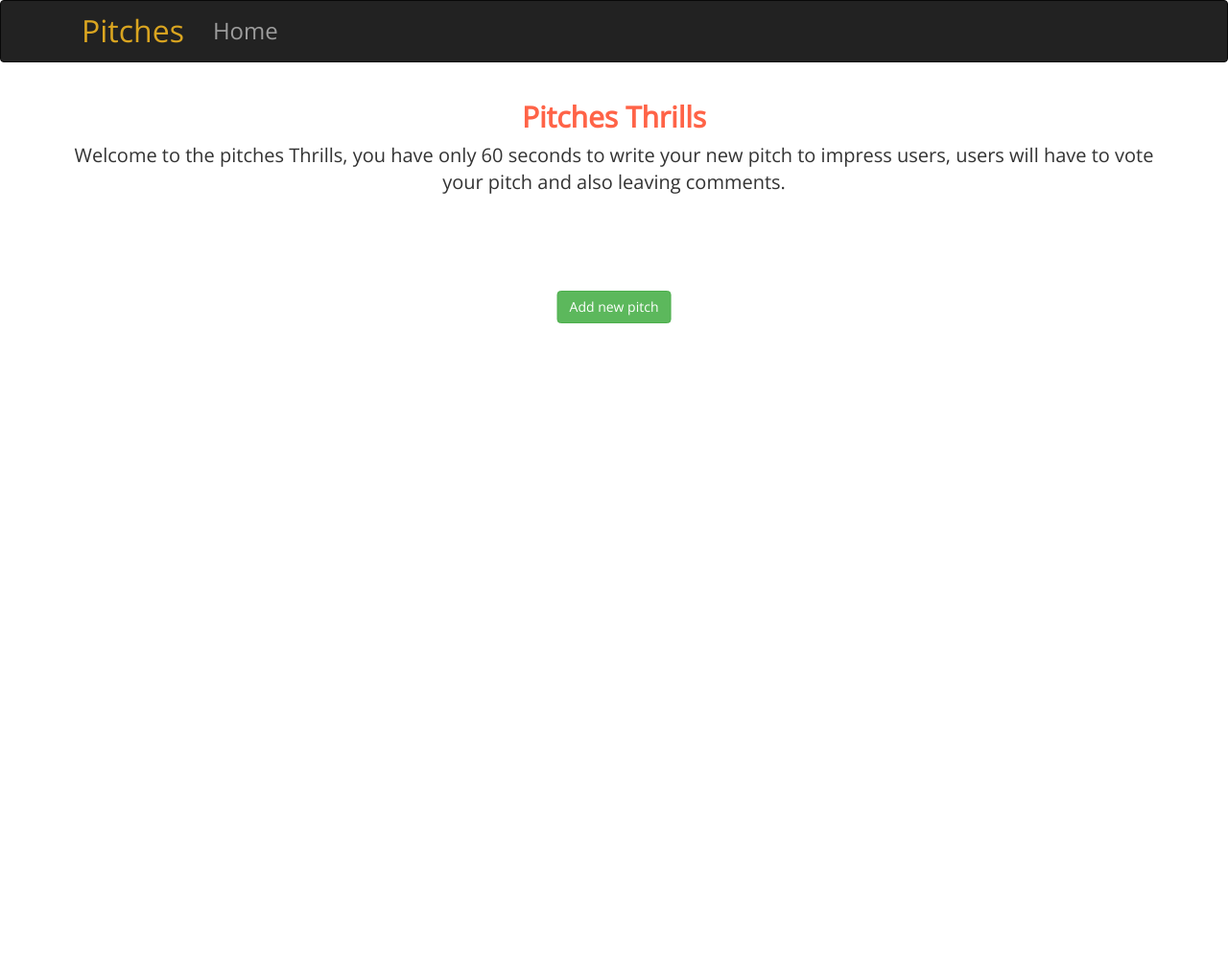
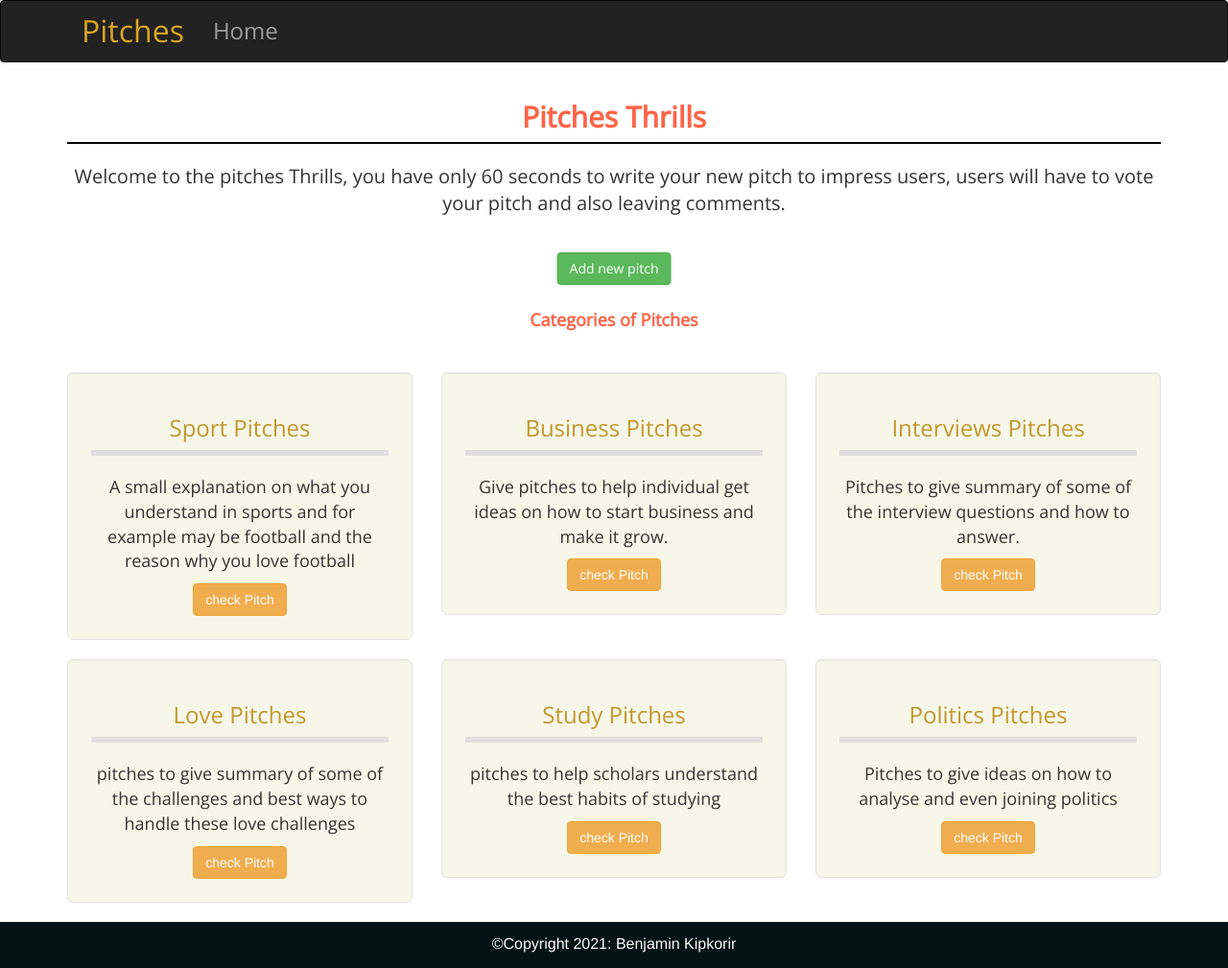
Before and after one commit to Kipkorir2017/Pitches_thrill_App, a Flask app: page / in a window 1280 px wide. Shown: the whole page at 96% size. Before the commit the page ends 337 px from the top, so only its background shows below. Run offline with Flask 2, Linux system fonts and the light colour scheme; some libraries are stand-ins or nearby versions.

Commit message:
add some categories of pitches in the index file

```diff
--- a/app/templates/index.html
+++ b/app/templates/index.html
@@ -1,4 +1,3 @@
-
 {% extends 'base.html'%}
 {% import 'macros.html' as macro%}
 {%block styles%}
@@ -8,17 +7,136 @@
 <link href="https://fonts.googleapis.com/css2?family=Open+Sans&display=swap" rel="stylesheet">
 {%endblock%}
 {% block content%}
+<style>
+.imp{
+    background-color: #f7f7e7ea;
+}
+#hr1  {
+  border-top: 2px solid black !important;
+
+}
+hr{
+    border-top: 0px solid #e0dfdf !important;
+  padding: 0;
+  margin-top: 0.5em !important;
+  border-width: 6px !important;
+  width: 100%;
+}
+</style>
+
 <div class="container">
     <div>
-        <h2 style="text-align:center;font-family: 'Open Sans', sans-serif;font-size:30px;font-weight: 900;color:tomato">{{title}}</h2>
-        <p style="text-align:center;font-family: 'Open Sans', sans-serif;font-size:20px">Welcome to the pitches Thrills, you have only 60 seconds to write your new pitch to
-            impress users, users will have to vote your pitch and also leaving  comments.</p>
+        <h2 style="text-align:center;font-family: 'Open Sans', sans-serif;font-size:30px;font-weight: 900;color:tomato">
+            {{title}}</h2>
+            <hr id="hr1">
+        <p style="text-align:center;font-family: 'Open Sans', sans-serif;font-size:20px">Welcome to the pitches Thrills,
+            you have only 60 seconds to write your new pitch to
+            impress users, users will have to vote your pitch and also leaving comments.</p>
     </div> <br>
     <div>
-        <button type="button" class="btn btn-success" style="  margin: 0;position: absolute;top: 40%;left: 50%;-ms-transform: translate(-50%, -50%);transform: translate(-50%, -50%);font-family: 'Open Sans', sans-serif;" >Add new pitch</button>
+        <button type="button" class="btn btn-success"
+            style="  margin: 0;position: absolute;top: 35%;left: 50%;-ms-transform: translate(-50%, -50%);transform: translate(-50%, -50%);font-family: 'Open Sans', sans-serif;">Add
+            new pitch</button>
     </div>
 
 </div>
 
+<div class="container">
+    <h4
+        style="text-align:center;color:#ff6347;padding-top:5%;padding-bottom:3%;font-family: 'Open Sans', sans-serif;font-weight:900;">
+         Categories of Pitches</h4>
+
+    <div class="row">
+        <div class="col-md-4">
+            <div class="card ">
+                <div class="well well-lg p-2 imp" style="text-align: center;">
+                    <h3 style="font-family: 'Open Sans', sans-serif;color:#c2972c;">Sport Pitches</h3>
+                    <hr>
+                    <p style="font-family: 'Open Sans', sans-serif;font-size:18px"> A small explanation on what you understand in
+                        sports and for example may be football and the reason why you love football
+                    </p>
+                    <a href="" class="btn btn-warning btn-center -center">
+                        check Pitch</a>
+                </div>
+            </div>
+        </div>
+        <div class="col-md-4">
+            <div class="card ">
+                <div class="well well-lg p-2 imp" style="text-align: center;">
+                    <h3 style="font-family: 'Open Sans', sans-serif;color:#c2972c;">Business Pitches</h3>
+                    <hr>
+                    <p style="font-family: 'Open Sans', sans-serif;font-size:18px">Give pitches to help individual get ideas on how to
+                        start business and make it grow. </p>
+                    <a href="" class="btn btn-warning btn-center -center">
+                        check Pitch</a>
+                </div>
+            </div>
+        </div>
+
+        <div class="col-md-4">
+            <div class="card ">
+                <div class="well well-lg p-2 imp" style="text-align: center;">
+                    <h3 style="font-family: 'Open Sans', sans-serif;color:#c2972c;">Interviews Pitches</h3>
+                    <hr>
+                    <p style="font-family: 'Open Sans', sans-serif;font-size:18px">Pitches to give summary of some of the interview
+                        questions and how to answer. </p>
+                    <a href="" class="btn btn-warning btn-center -center">
+                        check Pitch</a>
+                </div>
+            </div>
+        </div>
+    </div>
+    <div class="row">
+        <div class="col-md-4">
+            <div class="card ">
+                <div class="well well-lg p-2 imp" style="text-align: center;">
+                    <h3 style="font-family: 'Open Sans', sans-serif;color:#c2972c;">Love Pitches</h3>
+                    <hr>
+                    <p style="font-family: 'Open Sans', sans-serif;font-size:18px"> pitches to give summary of some of the challenges
+                        and best ways to handle these love challenges
+                    </p>
+                    <a href="" class="btn btn-warning btn-center -center">
+                        check Pitch</a>
+                </div>
+            </div>
+        </div>
+        <div class="col-md-4">
+            <div class="card">
+                <div class="well well-lg p-2 imp" style="text-align: center;">
+                    <h3 style="font-family: 'Open Sans', sans-serif;color:#c2972c;">Study Pitches</h3>
+                    <hr>
+                    <p style="font-family: 'Open Sans', sans-serif;font-size:18px">pitches to help scholars understand the best habits
+                        of studying </p>
+                    <a href="" class="btn btn-warning btn-center -center">
+                        check Pitch</a>
+                </div>
+            </div>
+        </div>
+
+        <div class="col-md-4">
+            <div class="card ">
+                <div class="well well-lg p-2 imp" style="text-align: center;">
+                    <h3 style="font-family: 'Open Sans', sans-serif;color: #c2972c;">Politics Pitches</h3>
+                    <hr>
+                    <p style="font-family: 'Open Sans', sans-serif;font-size:18px">Pitches to give ideas on how to analyse and even
+                        joining politics</p>
+                    <a href="" class="btn btn-warning btn-center -center">
+                        check Pitch</a>
+                </div>
+            </div>
+        </div>
+
+
+    </div>
+</div>
+<div>
+    <footer class="page-footer">
+        <div class="" style="background-color: #031214; color:#fff; font-size:12pt; padding: 1%;">
+            <div class="footer-copyright text-center py-3">&#169;Copyright 2021: Benjamin Kipkorir
+            </div>
+        </div>
+    </footer>
+</div>
+
 
 {%endblock%}
```
